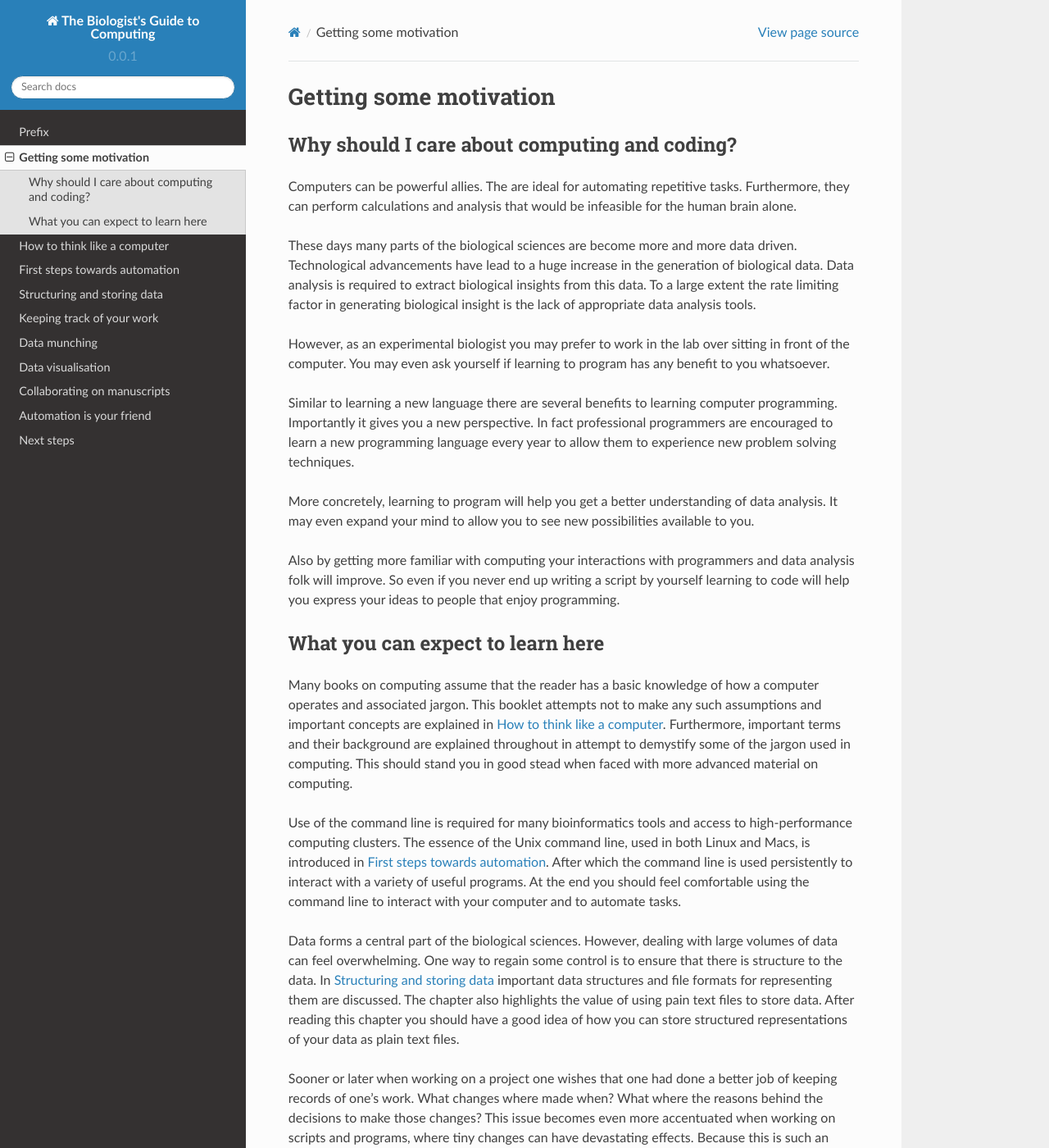
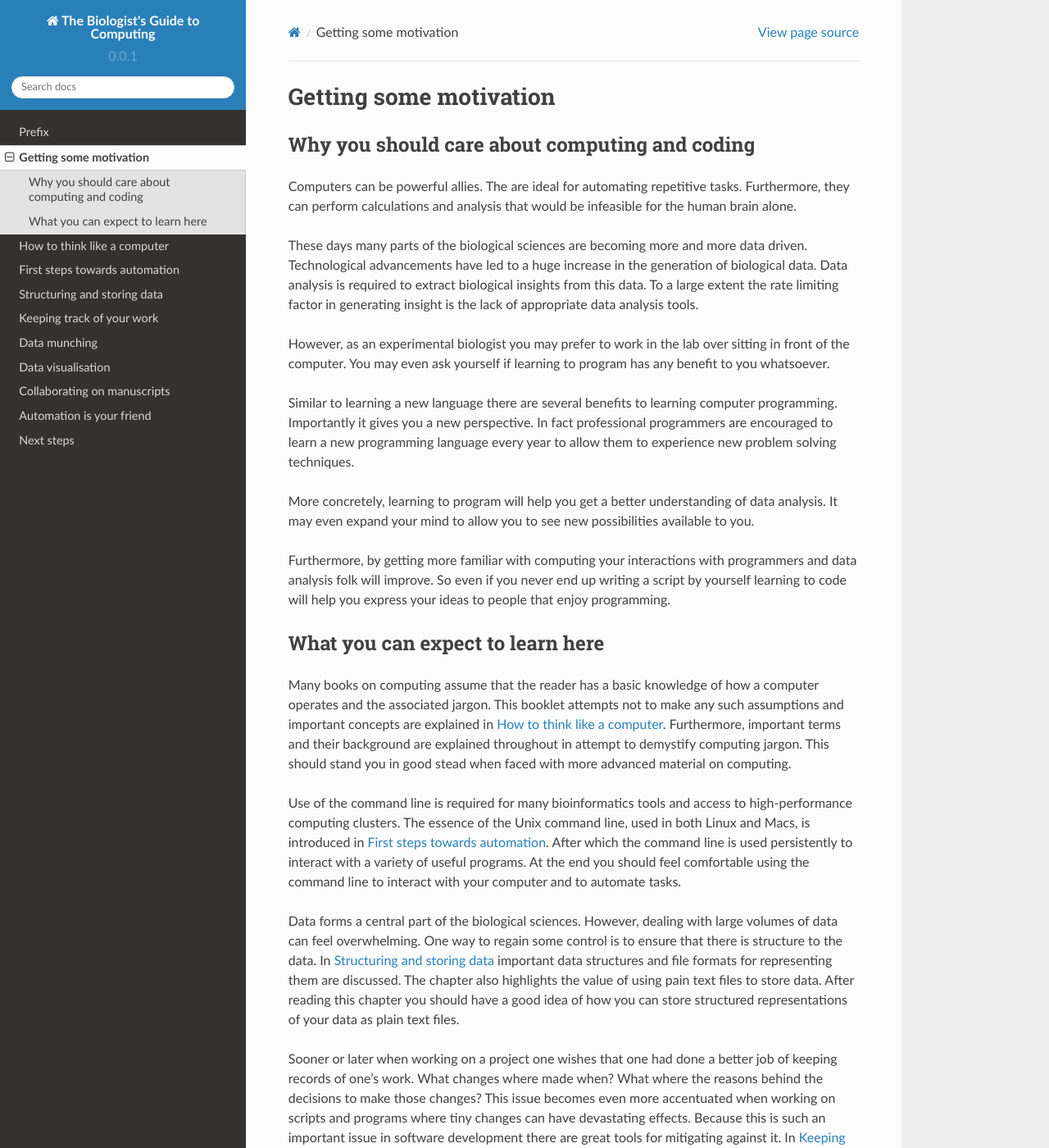
Before and after one commit to tjelvar-olsson/biologists-guide-to-computing, a Sphinx documentation site: the page built from source/getting-some-motivation.rst, in a window 1280 px wide and 1400 px high. Shown: the whole window at 82% size. Built offline with Sphinx 7.4.7 and the Read the Docs theme 2.0.0, drawn with Linux system fonts in a browser that asks for light colours; some of the changed text lies outside the part shown.

Commit message:
Updated motivation chapter.

```diff
--- a/source/getting-some-motivation.rst
+++ b/source/getting-some-motivation.rst
@@ -1,18 +1,18 @@
 Getting some motivation
 =======================
 
-Why should I care about computing and coding?
----------------------------------------------
+Why you should care about computing and coding
+----------------------------------------------
 
 Computers can be powerful allies. The are ideal for automating repetitive tasks.
 Furthermore, they can perform calculations and analysis that would be infeasible
 for the human brain alone.
 
-These days many parts of the biological sciences are become more and more data
-driven. Technological advancements have lead to a huge increase in the
+These days many parts of the biological sciences are becoming more and more data
+driven. Technological advancements have led to a huge increase in the
 generation of biological data. Data analysis is required to extract biological
 insights from this data. To a large extent the rate limiting factor in
-generating biological insight is the lack of appropriate data analysis tools.
+generating insight is the lack of appropriate data analysis tools.
 
 However, as an experimental biologist you may prefer to work in the lab over
 sitting in front of the computer. You may even ask yourself if learning to
@@ -27,7 +27,7 @@ More concretely, learning to program will help you get a better understanding
 of data analysis. It may even expand your mind to allow you to see new
 possibilities available to you.
 
-Also by getting more familiar with computing your interactions with programmers
+Furthermore, by getting more familiar with computing your interactions with programmers
 and data analysis folk will improve. So even if you never end up writing a
 script by yourself learning to code will help you express your ideas to people
 that enjoy programming.
@@ -37,12 +37,12 @@ What you can expect to learn here
 ---------------------------------
 
 Many books on computing assume that the reader has a basic knowledge of how a
-computer operates and associated jargon. This booklet attempts not to make any
+computer operates and the associated jargon. This booklet attempts not to make any
 such assumptions and important concepts are explained in
 :doc:`how-to-think-like-a-computer`. Furthermore, important terms and their
-background are explained throughout in attempt to demystify some of the jargon
-used in computing. This should stand you in good stead when faced with more
-advanced material on computing.
+background are explained throughout in attempt to demystify computing jargon.
+This should stand you in good stead when faced with more advanced material on
+computing.
 
 Use of the command line is required for many bioinformatics tools and access to
 high-performance computing clusters. The essence of the Unix command line, used
@@ -63,7 +63,7 @@ plain text files.
 Sooner or later when working on a project one wishes that one had done a better
 job of keeping records of one's work. What changes where made when? What
 where the reasons behind the decisions to make those changes? This issue
-becomes even more accentuated when working on scripts and programs, where
+becomes even more accentuated when working on scripts and programs where
 tiny changes can have devastating effects. Because this is such an important
 issue in software development there are great tools for mitigating against it.
 In :doc:`keeping-track-of-your-work` the concept of version control is
```
